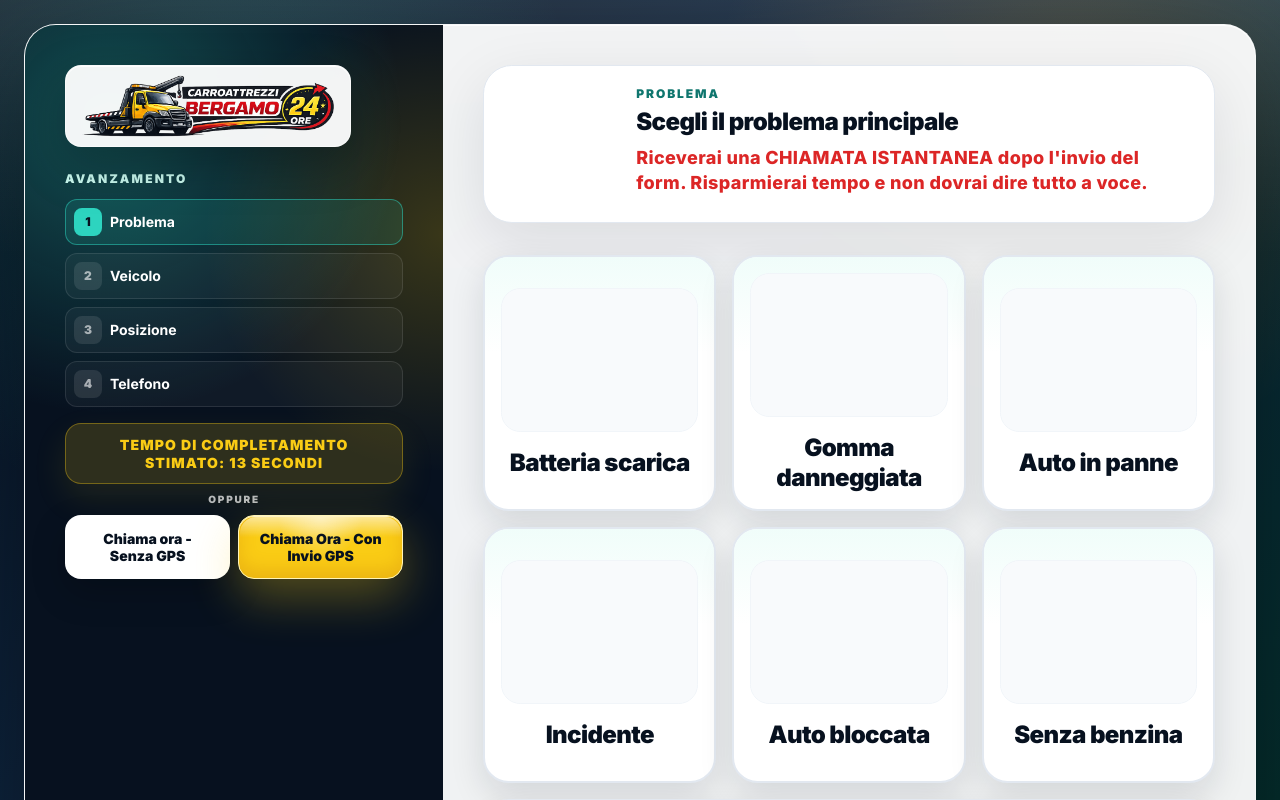
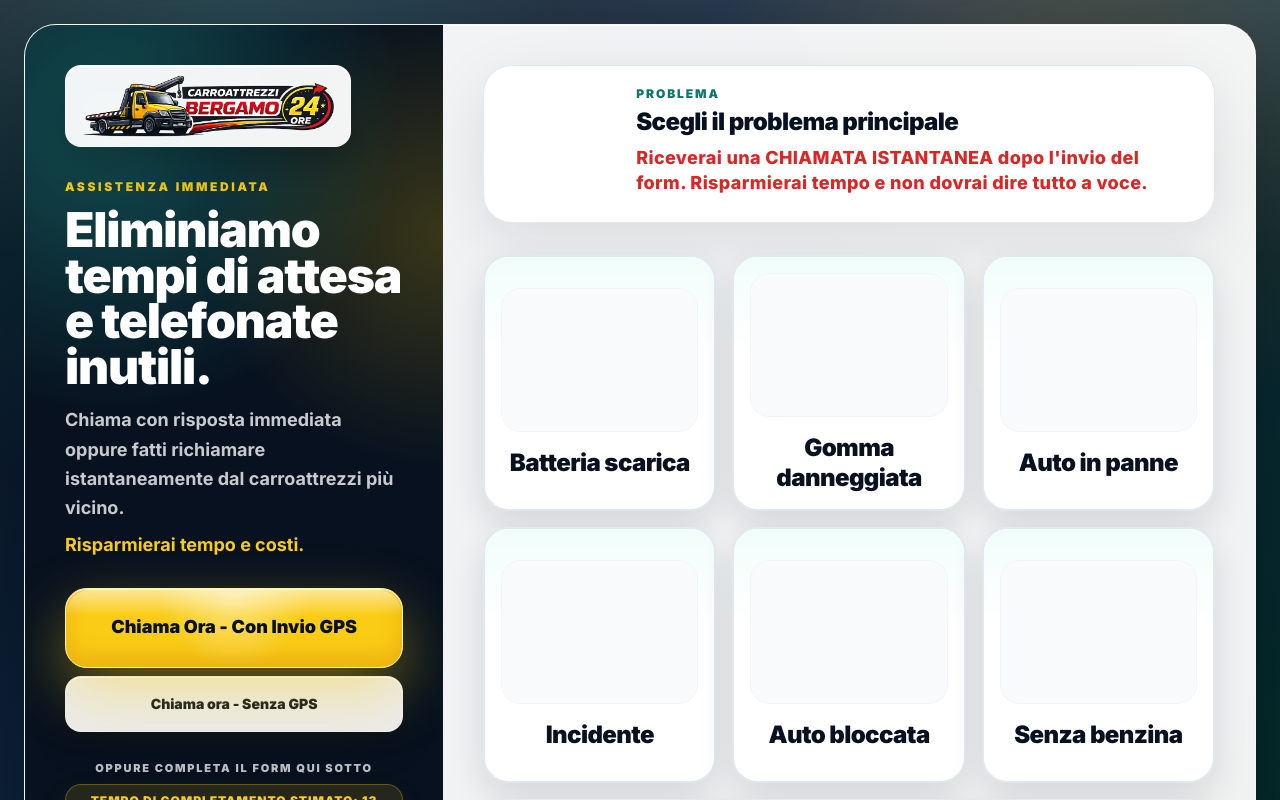
Before and after one commit to alessio-aesthetic/carroattrezzibergamo24ore.it, a Next.js app: page /richiesta-bergamo in a window 1280 px wide. Built offline with nearby package versions, Linux system fonts and the light colour scheme.

Commit message:
Rework request landing CTA hierarchy

```diff
--- a/src/app/richiesta-bergamo/RichiestaBergamoClient.tsx
+++ b/src/app/richiesta-bergamo/RichiestaBergamoClient.tsx
@@ -412,62 +412,69 @@ export function RichiestaBergamoClient() {
                 </a>
               </div>
 
-              <div className="mt-2 sm:mt-6">
-                <p className="text-[10px] font-black uppercase tracking-[0.18em] text-teal-100 sm:text-xs">
+              <div className="mt-3 sm:mt-8">
+                <p className="text-[11px] font-black uppercase tracking-[0.22em] text-[#facc15] sm:text-xs">
+                  assistenza immediata
+                </p>
+                <h2 className="mt-3 text-[1.7rem] font-black leading-[0.95] tracking-tight text-white sm:text-5xl">
+                  Eliminiamo tempi di attesa e telefonate inutili.
+                </h2>
+                <p className="mt-4 text-sm font-bold leading-relaxed text-white/78 sm:text-lg">
+                  Chiama con risposta immediata oppure fatti richiamare
+                  istantaneamente dal carroattrezzi più vicino.
+                  <span className="block pt-2 text-[#facc15]">
+                    Risparmierai tempo e costi.
+                  </span>
+                </p>
+
+                <div className="mt-5 grid gap-2 sm:mt-7">
+                  <button
+                    type="button"
+                    onClick={prepareGpsCall}
+                    className="call-premium inline-flex min-h-16 w-full items-center justify-center rounded-[1.35rem] border border-[#fff4b8] bg-[#facc15] px-4 text-center text-[15px] font-black leading-tight text-[#07111f] shadow-[0_24px_62px_rgba(250,204,21,0.42),inset_0_1px_0_rgba(255,255,255,0.82),inset_0_-10px_22px_rgba(180,83,9,0.22)] sm:min-h-20 sm:text-lg"
+                  >
+                    Chiama Ora - Con Invio GPS
+                  </button>
+                  <a
+                    href={`tel:${tel}`}
+                    onClick={trackCall}
+                    className="inline-flex min-h-12 w-full items-center justify-center rounded-2xl border border-white/20 bg-white/92 px-4 text-center text-[12px] font-black leading-tight text-[#07111f] shadow-[0_14px_34px_rgba(0,0,0,0.18),inset_0_1px_0_rgba(255,255,255,0.9)] transition hover:-translate-y-0.5 sm:min-h-14 sm:text-sm"
+                  >
+                    Chiama ora - Senza GPS
+                  </a>
+                </div>
+
+                <div className="mt-5 text-center sm:mt-7">
+                  <p className="text-[11px] font-black uppercase tracking-[0.16em] text-white/72">
+                    Oppure completa il form qui sotto
+                  </p>
+                  <p className="mt-2 rounded-2xl border border-[#facc15]/30 bg-[#facc15]/12 px-3 py-2 text-center text-[10px] font-black uppercase leading-tight tracking-[0.08em] text-[#facc15] shadow-[0_14px_34px_rgba(250,204,21,0.08)] sm:text-xs">
+                    Tempo di completamento stimato: 13 secondi
+                  </p>
+                </div>
+              </div>
+
+              <div className="mt-auto pt-5 sm:pt-8">
+                <p className="text-[9px] font-black uppercase tracking-[0.2em] text-white/35">
                   avanzamento
                 </p>
-                <div className="mt-2 grid grid-cols-4 gap-1.5 sm:mt-3 sm:block sm:space-y-2">
+                <div className="mt-2 grid grid-cols-4 gap-1">
                   {['Problema', 'Veicolo', 'Posizione', 'Telefono'].map(
                     (item, index) => (
-                      <div
-                        key={item}
-                        className={`flex flex-col items-center gap-1 rounded-xl border p-1.5 text-center transition sm:flex-row sm:gap-2 sm:p-2 sm:text-left ${
-                          index <= step
-                            ? 'border-[#2dd4bf]/50 bg-[#2dd4bf]/12'
-                            : 'border-white/10 bg-white/[0.04]'
-                        }`}
-                      >
-                        <span
-                          className={`flex size-6 items-center justify-center rounded-lg text-[11px] font-black sm:size-7 sm:text-xs ${
-                            index <= step
-                              ? 'bg-[#2dd4bf] text-[#07111f]'
-                              : 'bg-white/10 text-white/60'
+                      <div key={item} className="min-w-0">
+                        <div
+                          className={`h-1 rounded-full ${
+                            index <= step ? 'bg-[#2dd4bf]/70' : 'bg-white/10'
                           }`}
-                        >
-                          {index + 1}
-                        </span>
-                        <span className="text-[10px] font-bold leading-tight sm:text-sm">{item}</span>
+                        />
+                        <p className="mt-1 truncate text-[8px] font-bold text-white/35">
+                          {item}
+                        </p>
                       </div>
                     ),
                   )}
                 </div>
-                <p className="mt-2 rounded-2xl border border-[#facc15]/35 bg-[#facc15]/16 px-3 py-2 text-center text-[11px] font-black uppercase leading-tight tracking-[0.08em] text-[#facc15] shadow-[0_14px_34px_rgba(250,204,21,0.10)] sm:mt-4 sm:px-4 sm:py-3 sm:text-sm">
-                  Tempo di completamento stimato: 13 secondi
-                </p>
-                <div className="mt-2 text-center">
-                  <p className="text-[10px] font-black uppercase tracking-[0.18em] text-white/70">
-                    Oppure
-                  </p>
-                  <div className="mt-2 grid grid-cols-2 gap-2">
-                    <a
-                      href={`tel:${tel}`}
-                      onClick={trackCall}
-                      className="inline-flex min-h-14 items-center justify-center rounded-2xl border border-white/20 bg-white px-2.5 text-center text-[11px] font-black leading-tight text-[#07111f] shadow-[0_14px_34px_rgba(0,0,0,0.22),inset_0_1px_0_rgba(255,255,255,0.9)] transition hover:-translate-y-0.5 sm:min-h-16 sm:px-4 sm:text-sm"
-                    >
-                      Chiama ora - Senza GPS
-                    </a>
-                    <button
-                      type="button"
-                      onClick={prepareGpsCall}
-                      className="call-premium inline-flex min-h-14 items-center justify-center rounded-2xl border border-[#fff4b8] bg-[#facc15] px-2.5 text-center text-[11px] font-black leading-tight text-[#07111f] shadow-[0_18px_48px_rgba(250,204,21,0.32),inset_0_1px_0_rgba(255,255,255,0.75),inset_0_-8px_18px_rgba(180,83,9,0.20)] sm:min-h-16 sm:px-4 sm:text-sm"
-                    >
-                      Chiama Ora - Con Invio GPS
-                    </button>
-                  </div>
-                </div>
               </div>
-
-              <div className="mt-auto hidden pt-8 sm:block" />
             </div>
           </aside>
 
```
